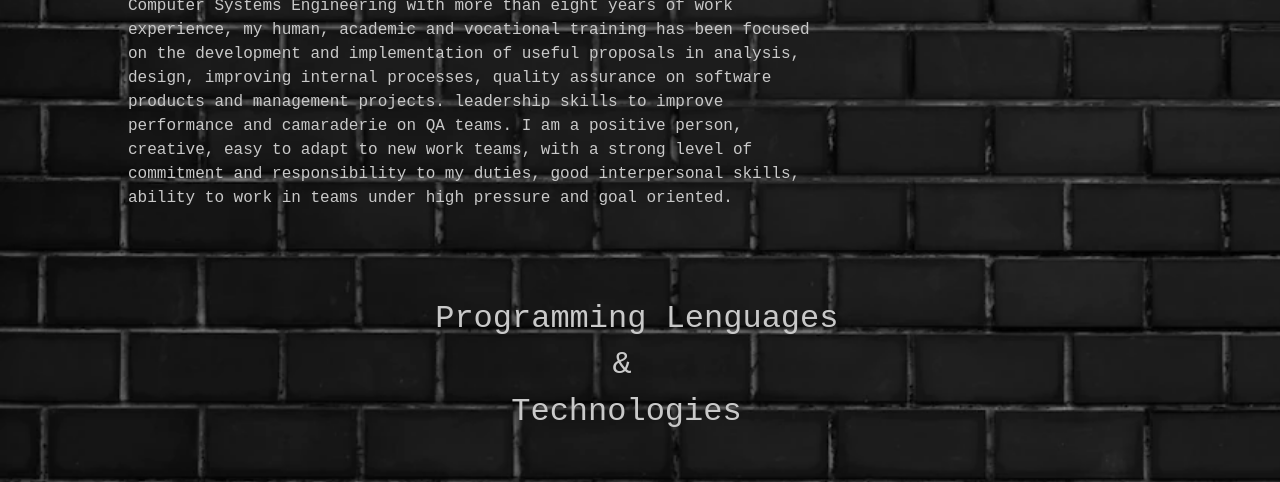
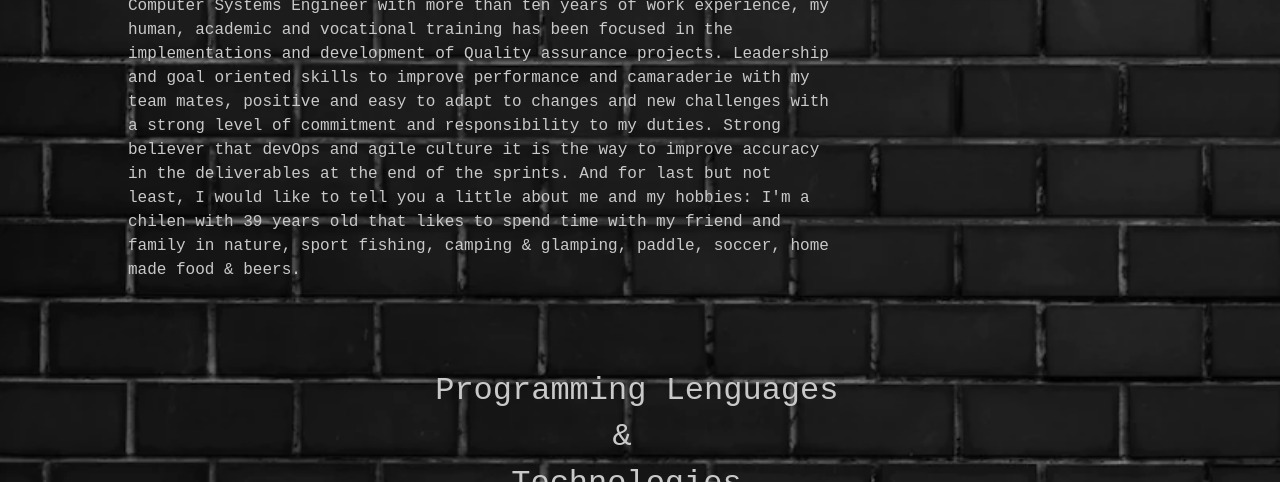
Before and after one commit to NachoElzo/PersonalWebPage, a website: page index.html in a window 1280 px wide. Shown: the part 631-1113 px from the top of the page. Drawn offline with nearby package versions, Linux system fonts and the light colour scheme; a web font is replaced by a local one.

Commit message:
updating resume

```diff
--- a/index.html
+++ b/index.html
@@ -97,13 +97,15 @@
   <!-- container-fluid expande al 100% del ancho -->
   <div class="textContainer">
     <h2>Work Experience</h2>
-    <p>Computer Systems Engineering with more than eight years of work experience, my human, academic and vocational
-      training has been focused on the development and implementation of useful proposals in analysis, design, improving
-      internal processes, quality assurance on software products and management projects.
-      leadership skills to improve performance and camaraderie on QA teams.
-      I am a positive person, creative, easy to adapt to new work teams, with a strong level of commitment and
-      responsibility
-      to my duties, good interpersonal skills, ability to work in teams under high pressure and goal oriented.</p>
+    <p>Computer Systems Engineer with more than ten years of work experience, my human, academic and vocational training
+      has been focused in the implementations and development of Quality assurance projects.
+      Leadership and goal oriented skills to improve performance and camaraderie with my team mates, positive and easy to adapt to changes and new
+      challenges with a strong level of commitment and responsibility to my duties.
+      Strong believer that devOps and agile culture it is the way to improve accuracy in the deliverables at the end of the sprints.
+      And for last but not least, I would like to tell you a little about me and my hobbies:
+      I'm a chilen with 39 years old that likes to spend time with my friend and family in nature,
+      sport fishing, camping & glamping, paddle, soccer, home made food &  beers.
+      </p>
   </div>
 </section>
 
```
